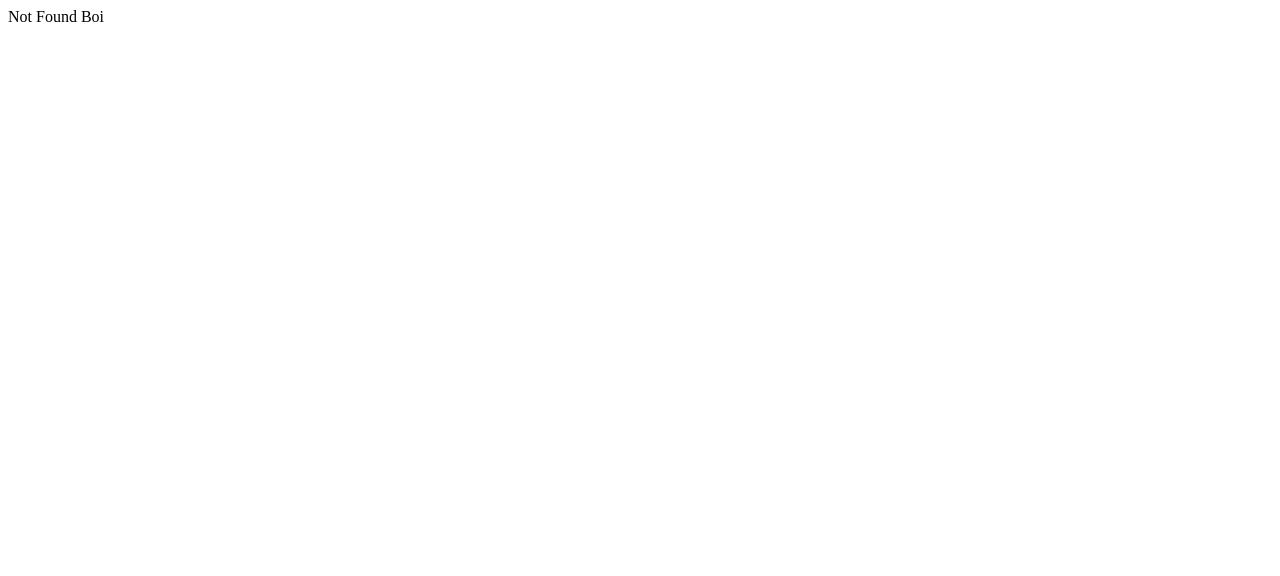
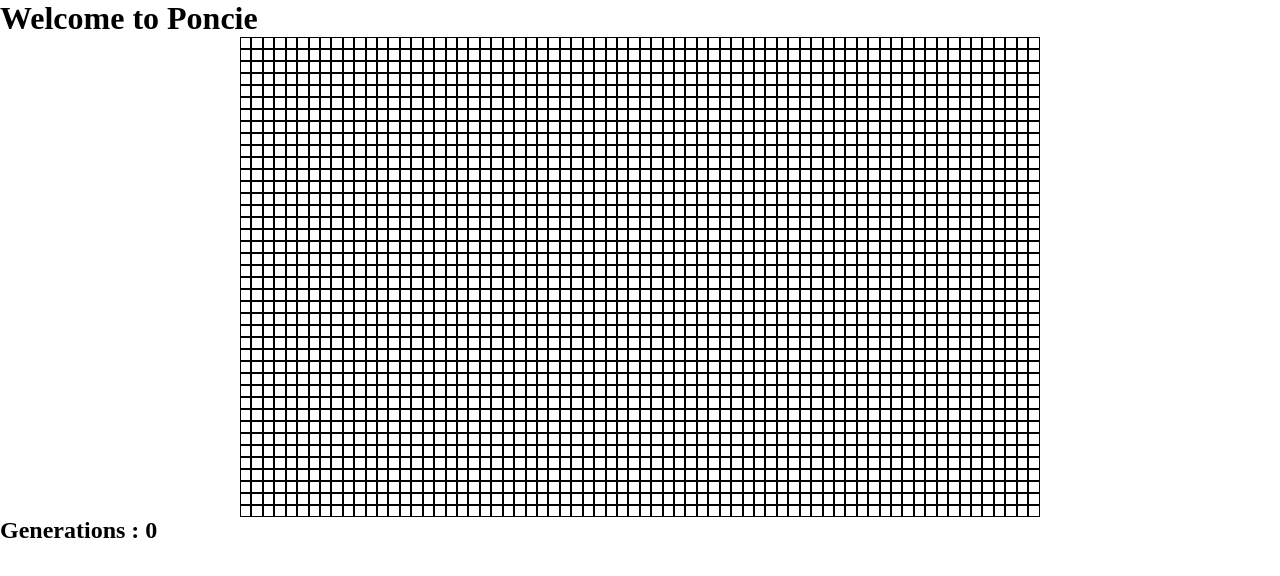
Before and after one commit to hackermanone/sturdy-octopus, a React (Create React App) app in the folder sturdy-octopus-7/: page /main in a window 1280 px wide. Before the commit this address had no page. Shown: the top 576 px of the page. Built offline with nearby package versions, Linux system fonts and the light colour scheme.

Commit message:
Allow for drawing on grid

```diff
--- a/sturdy-octopus-7/src/App.js
+++ b/sturdy-octopus-7/src/App.js
@@ -3,6 +3,10 @@ import { BrowserRouter as Router, Route, Switch} from 'react-router-dom';
 import LandingPage from './pages/LandingPage';
 import NotFoundPage from './pages/NotFoundPage';
 import LoginRedirect from './redirects/LoginRedirect';
+import MainPage from './pages/MainPage';
+
+import './css/grid.css';
+import './css/index.css'
 
 function App() {
   return (
@@ -10,6 +14,7 @@ function App() {
       <Switch>
         <Route path="/" exact component={LoginRedirect} />
         <Route path="/login" component={LandingPage} />
+        <Route path="/main" component={MainPage} />
         <Route component={NotFoundPage} />
       </Switch>
     </Router>
--- /dev/null
+++ b/sturdy-octopus-7/src/components/Grid.js
@@ -0,0 +1,52 @@
+import React from 'react';
+
+class Grid extends React.Component {
+    render() {
+        return(
+            <div className="table">
+                {this.renderGrid()}
+            </div>
+        );
+    }
+
+    renderGrid = () => {
+        let grid = this.props.gridFull;
+        let result = [];
+
+        grid.map((rows, rowIndex) => {
+            result.push(<div key={`r${rowIndex}`} className="table-row"></div>)
+            rows.map((cols, colIndex) => {
+                result.push(
+                <div
+                key={`r${rowIndex}c${colIndex}`}
+                onDragStart={this.handleDragStart}
+                onDragOver={this.handleDragOver}
+                onClick={this.handleDragStart}
+                draggable="true"
+                className="table-cell">
+                </div>
+                );
+                return cols;
+            })
+            return rows;
+        })
+
+        return result;
+    }
+
+    handleDragOver = (e) => {
+        e.preventDefault();
+        if (e.target.className === "table-cell") {
+            e.target.className = "table-cell on";
+        }
+        console.log(e.target.className);
+    }
+
+    handleDragStart = (e) => {
+        e.target.className = "table-cell on";
+    }
+}
+
+
+
+export default Grid;
--- a/sturdy-octopus-7/src/pages/MainPage.js
+++ b/sturdy-octopus-7/src/pages/MainPage.js
@@ -1,17 +1,33 @@
 import React from 'react';
+
+import Grid from '../components/Grid';
 
 class MainPage extends React.Component {
 
-    state = {
-        generation: 0
+    constructor() {
+        super();
+        this.speed = 100;
+        this.rows = 40;
+        this.cols = 70;
+
+        this.state = {
+            generation: 0,
+            gridFull: Array(this.rows).fill(0).map(
+                () => {
+                    return Array(this.cols).fill(0)
+                }
+            )
+        }
     }
 
     render() {
         return(
             <div>
-                <h1>>Welcome to the Game of Love</h1>
+                <h1>Welcome to Poncie</h1>
                 <Grid
-
+                    gridFull={this.state.gridFull}
+                    rows={this.rows}
+                    cols={this.cols}
                 />
                 <h2>Generations : {this.state.generation}</h2>
             </div>
```
